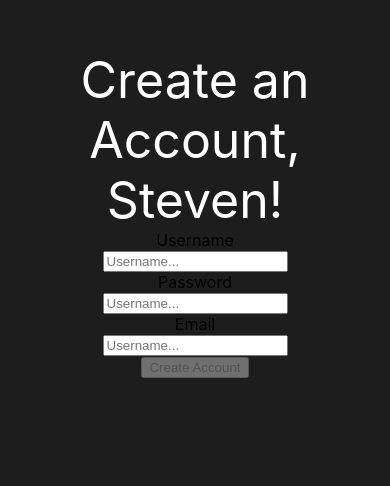
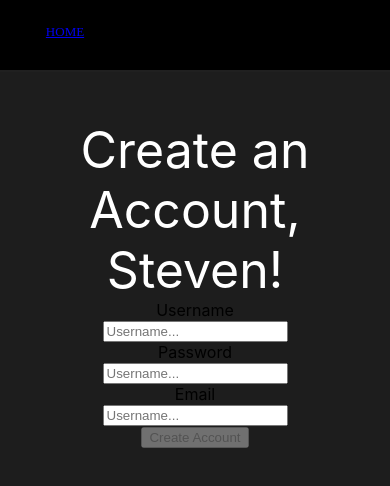
Before and after one commit to steven-rr/fullstackProject, a React (Create React App) app in the folder client/: page /form in a window 390 px wide. Shown: the top 486 px of the page. Built offline with nearby package versions, Linux system fonts and the light colour scheme.

Commit message:
adding in navbar for routing

```diff
--- a/client/src/App.js
+++ b/client/src/App.js
@@ -3,13 +3,22 @@ import Home from "./pages/Home"
 import Form from "./pages/Form"
 import Login from "./pages/Login"
 import Posts from "./pages/Posts"
-
+import Navbar from "./components/Navbar"
+import React, {useState, useEffect} from 'react'
 import {BrowserRouter as Router, Switch, Route} from 'react-router-dom'
 
 function App() {
+  // reset any relevant state when clicking a link in nav bar.
+  const [value, setValue]=  useState(0);
+  const submitHandler = e =>
+  {
+    setValue(currentValue=> currentValue+1);
+  }
+
   return (
     <Router>
       <div className="App">
+        <Navbar onClick ={submitHandler}></Navbar>
         <Switch>
           <Route path="/" exact component = {Home} />
           <Route path="/form" component = {Form} />
--- /dev/null
+++ b/client/src/components/Navbar.js
@@ -0,0 +1,88 @@
+import React, {useState, useEffect} from 'react'
+import NavbarCSS from './Navbar.module.css'
+import {Link, NavLink} from 'react-router-dom'
+
+const Navbar = ({onClick}) => {
+     // set menu bar state.
+     const[state, setState] = useState({menuOpen: false, fade: false});
+
+     // reset state when clicking a link in nav bar.
+     const handleOnClick = () =>
+     {
+         onClick();
+         setState( currentState => {
+             return { ...currentState, fade: false, menuOpen: false}
+             })
+     }
+
+
+
+     //toggle menu click state.
+     const handleMenuClick = () => {
+             setState( currentState => {
+             return { ...currentState, fade: true, menuOpen: !currentState.menuOpen}
+             })
+         };
+     // when transition ends, end transition (set fade to false)
+     const onTransitionEnd = (e) => {
+
+                 setState(currentState => {
+                 return {...currentState, fade: false}
+                 })
+
+
+             };
+
+    // handle scrolling for useEffect(). When scrolling and menu is open, close the menu (with faded animation).
+    const handleOnScroll = (e) => {
+        window.onscroll = () => {
+            if(state.menuOpen==true)
+            {
+                setState( currentState => {
+
+                    return { ...currentState, fade: true, menuOpen: false}
+                })
+            }
+            };
+    };
+
+    // useEffect for navbar scrolling. Only rerun when opening or closing menu.
+    useEffect(()=> {
+        window.addEventListener('scroll', handleOnScroll());
+        return () => {
+            window.removeEventListener('scroll', handleOnScroll());
+            };
+    }, [state.menuOpen] )
+
+
+    return (
+        // <div onTransitionEnd={onTransitionEnd} className={ `${NavbarCSS.containerMain} ${state.menuOpen ? NavbarCSS.open : '' } ${state.fade ? NavbarCSS.transition : '' } ` }>
+        <div className={ `${NavbarCSS.containerMain}` }>
+            <div className={NavbarCSS.navLinkItems}>
+                <div className={NavbarCSS.navHome}>
+                    <Link to="/" className={`${NavbarCSS.navMainAnchor} ${NavbarCSS.underline}`} spy={true} smooth='easeInQuart' activeClass={NavbarCSS.active}> HOME</Link>
+                </div>
+
+                <div className={NavbarCSS.navMain}>
+                    <ul className={NavbarCSS.navMainUl}>
+                        <li className={NavbarCSS.navMainLi}><Link className={`${NavbarCSS.navMainAnchor} ${NavbarCSS.underline}`} to="form" offset={-70}  spy={true}  smooth='easeInQuart' activeClass={NavbarCSS.active}>  SIGNUP</Link> </li>
+                        <li className={NavbarCSS.navMainLi}><Link className={`${NavbarCSS.navMainAnchor} ${NavbarCSS.underline}`} to="blog"  offset={-70} spy={true} smooth='easeInQuart' activeClass={NavbarCSS.active}> POSTS </Link> </li>
+                        <li className={NavbarCSS.navMainLi}><Link className={`${NavbarCSS.navMainAnchor} ${NavbarCSS.underline}`} to="login" offset={-70} spy={true} smooth='easeInQuart' activeClass={NavbarCSS.active}>   LOGIN </Link> </li>
+                        {/* <li className={NavbarCSS.navMainLi}><Link className={`${NavbarCSS.navMainAnchor} ${NavbarCSS.underline}`} to="contact"  offset={-70}  spy={true} smooth='easeInQuart' activeClass={NavbarCSS.active}>   CONTACT </Link> </li> */}
+                        {/* <li className={NavbarCSS.navMainLi}><a className={NavbarCSS.resumeButtn} href={resumePDF} download="StevenRivadeneiraResume.pdf"> RESUME </a></li> */}
+                    </ul>
+                </div>
+            </div>
+
+            {/* <NavButton
+                menuOpen={state.menuOpen}
+                onClick={handleMenuClick}
+                fade={state.fade}
+                onEnd={onTransitionEnd}
+            /> */}
+
+        </div>
+    )
+}
+
+export default Navbar
--- /dev/null
+++ b/client/src/components/Navbar.module.css
@@ -0,0 +1,325 @@
+.containerMain
+{
+	position: fixed;
+    /* background-color: rgb(32,32,32); */
+	background-color: rgb(0,0,0);
+	width: 100vw;
+	height: 70px;
+    top: 0px;
+	display:flex;
+	flex-direction: row;
+	align-items: center;
+    justify-content: space-between;
+    z-index: 100;
+	overflow-x: hidden;
+	overflow-y:hidden;
+	border-bottom: 2px solid rgb(32,32,32);
+
+
+
+}
+.navLinkItems
+{
+	width: 100%;
+	height: 100%;
+	display:flex;
+	flex-direction: row;
+	align-items: center;
+    justify-content: space-between;
+    z-index: 100;
+	overflow-x: hidden;
+
+}
+.navMain
+{
+	position: absolute;
+	/* right: 20px; */
+	right: 8vw;
+	height: 70px;
+    color: #fff;
+    font-family: Poppins;
+    font-size: 13px;
+    font-weight: 400;
+	/* margin-right: 4vw; */
+
+}
+
+.navHome
+{
+	/* position: absolute;
+	top: 19px;
+	left: 50px;
+    width: 100px;
+	height: 70px;
+	padding: 0;
+	margin: 0;
+	color: #fff;
+    font-family: Poppins;
+	font-size: 17px;
+	letter-spacing: 1.5px;
+	text-align: left;
+	cursor: pointer; */
+	position: absolute;
+	top: 24px;
+	left: 8vw;
+	width: 100px;
+	height: 70px;
+	padding: 0;
+	margin: 0;
+	text-align: left;
+	cursor: pointer;
+	color: #fff;
+	font-family: Poppins;
+	font-size: 13px;
+}
+.navHomeAnchor
+{
+	padding-top: 5px;
+	padding-bottom: 5px;
+}
+.navMainUl
+{
+    position: relative;
+	width: 100%;
+	height: 70px;
+	padding: 0;
+	margin: 0;
+	display:flex;
+	flex-direction: row;
+	list-style-type: none;
+	justify-content: space-between;
+	align-items: center;
+	align-content: center;
+
+}
+
+.navMainLi
+{
+	width: 100px;
+	height: 70px;
+	padding-left: 50px;
+	padding-right: 50px;
+	display: flex;
+	align-items:center;
+	margin: 0;
+	padding: 0;
+}
+.navMainAnchor
+{
+	display: flex;
+	flex-direction: column;
+	align-items: center;
+	justify-content: center;
+	cursor: pointer;
+	padding-bottom: 5px;
+	padding-top: 5px;
+	text-transform:uppercase;
+}
+/* old way of doing border */
+
+
+/* .navMainAnchor:hover
+{
+	border-bottom: 1px solid rgb(255,255,255);
+	transition: 1s;
+} */
+
+.underline {
+	display: inline;
+	position: relative;
+	overflow: hidden;
+  }
+.underline:after {
+content: "";
+position: absolute;
+z-index: -1;
+right: 0;
+width: 0;
+bottom: 0px;
+background: rgb(255, 255, 255);
+height: 2px;
+transition-property: width;
+transition-duration: 0.3s;
+transition-timing-function: ease-out;
+}
+.underline:hover:after,
+.underline:focus:after,
+.underline:active:after {
+
+left: 0;
+right: auto;
+width: 100%;
+}
+
+.active
+{
+}
+.active::after
+{
+	content: "";
+	position: absolute;
+	z-index: -1;
+	left: 0;
+	width: 100%;
+	bottom: 0px;
+	background: rgb(255, 255, 255);
+	height: 2px;
+	transition-timing-function: none;
+	transition-duration: 0s;
+
+}
+.resumeButtn
+{
+
+	background-color: Transparent;
+	border: 2px solid rgb(117, 35, 35);
+	color: white;
+	padding: 7px 15px;
+	text-align: center;
+	text-decoration: none;
+	display: inline-block;
+	margin: 4px 2px;
+	cursor: pointer;
+    margin-left: 10px;
+    margin-right: 10px;
+
+}
+.resumeButtn:hover
+{
+	background-color: rgb(117,35,35);
+	transition: all 0.1s ease-out;
+}
+
+@media screen and (max-width: 1000px)
+{
+	.resumeButtn
+	{
+	background-color: Transparent;
+	border: 0px solid rgb(117, 35, 35);
+	color: white;
+	text-align: center;
+	text-decoration: none;
+	display: inline-block;
+	cursor: pointer;
+	padding-left: 0;
+	padding-right: 0;
+	padding-top: 5px;
+	padding-bottom: 5px;
+	margin: 0;
+	}
+		.resumeButtn:hover
+	{
+		background-color: #000;
+		transition: 0.3s;
+		color:rgb(165, 52, 52);
+	}
+
+
+	.navLinkItems
+	{
+		width: 100%;
+		height: 100%;
+		display:flex;
+		flex-direction: column;
+		align-items: center;
+		justify-content: space-between;
+		z-index: 100;
+		overflow-x: hidden;
+	}
+	.navHome
+	{
+		/* position: absolute;
+		display:inline; */
+		/* flex-direction: column; */
+		/* left: 50px;
+		top: 23px;
+		width: 100px;
+		height: 70px;
+		padding: 0;
+		margin: 0;
+		color: #fff;
+		font-family: Poppins;
+		text-align: left;
+		font-size: 17px;
+		letter-spacing: 1.5px; */
+		position: absolute;
+		top: 24px;
+
+		left: 15px;
+		width: 100px;
+		height: 70px;
+		padding: 0;
+		margin: 0;
+		text-align: center;
+		cursor: pointer;
+		color: #fff;
+		font-family: Poppins;
+		font-size: 13px;
+	}
+
+
+	.containerMain.open
+	{
+		position: fixed;
+		/* background-color: rgb(32,32,32); */
+		background-color: rgb(0,0,0);
+		width: 100vw;
+		height: 310px;
+		display:flex;
+		flex-direction: row;
+		align-items: center;
+		justify-content: space-between;
+		z-index: 100;
+		overflow-x: hidden;
+		border-bottom: 2px solid rgb(32,32,32);
+
+
+	}
+	.transition
+	{
+		transition:all 0.2s ease-out;
+	}
+	.navMain
+	{
+		position:absolute;
+		left: 45px;
+		top: 70px;
+		display:flex;
+		flex-direction: column;
+		align-items: center;
+		justify-content: center;
+		width: 100px;
+		height: 220px;
+		color: #fff;
+		font-family: Poppins;
+		font-size: 13px;
+		text-align: center;
+	}
+	.navMainUl
+	{
+		width: 100%;
+		height: 220px;
+		padding: 0;
+		margin: 0;
+		display:flex;
+		flex-direction: column;
+		list-style-type: none;
+		justify-content: space-between;
+		align-items: center;
+
+	}
+	.navMainLi
+	{
+		width: 100%;
+		height: 70px;
+		padding-left: 0;
+		padding-right: 0;
+		padding-top: 7px;
+		padding-bottom: 7px;
+		display: flex;
+		align-items:center;
+		cursor: pointer;
+		margin: 0;
+		text-align: center;
+	}
+}
--- a/client/src/pages/Form.module.css
+++ b/client/src/pages/Form.module.css
@@ -3,6 +3,7 @@
 {
     background-color: rgb(29, 29, 29);
     height: 100%;
+    margin-top: 70px;
 }
 
 .textStyle
--- a/client/src/pages/Home.module.css
+++ b/client/src/pages/Home.module.css
@@ -3,6 +3,7 @@
 {
     background-color: rgb(29, 29, 29);
     height: 100%;
+    margin-top: 70px;
 }
 
 .textStyle
--- a/client/src/pages/Login.module.css
+++ b/client/src/pages/Login.module.css
@@ -3,6 +3,7 @@
 {
     background-color: rgb(29, 29, 29);
     height: 100%;
+    margin-top: 70px;
 }
 
 .textStyle
--- a/client/src/pages/Posts.js
+++ b/client/src/pages/Posts.js
@@ -37,10 +37,10 @@ const Posts = () => {
             <button onClick = {createPost}>Create Post</button>
             {postData.map((value, key) =>{
                 return (
-                    <div>
-                        <div>{value.title} </div>
-                        <div>{value.contentText} </div>
-                        <div>{value.username} </div>
+                    <div className={PostsCSS.postContainer}>
+                        <div className = {PostsCSS.postTitle}>{value.title} </div>
+                        <div className = {PostsCSS.postContent}>{value.contentText} </div>
+                        <div className = {PostsCSS.postContent}>{value.username} </div>
                     </div>
 
                 )
--- a/client/src/pages/Posts.module.css
+++ b/client/src/pages/Posts.module.css
@@ -4,5 +4,21 @@
     padding-top: 50px;
     color: #fff;
     font-size: 50px;
+    margin-top: 70px;
 
 }
+
+.postContainer
+{
+    margin-top: 20px;
+    color: #fff;
+}
+.postTitle
+{
+    font-size: 25px;
+}
+
+.postContent
+{
+    font-size: 15px;
+}
```
